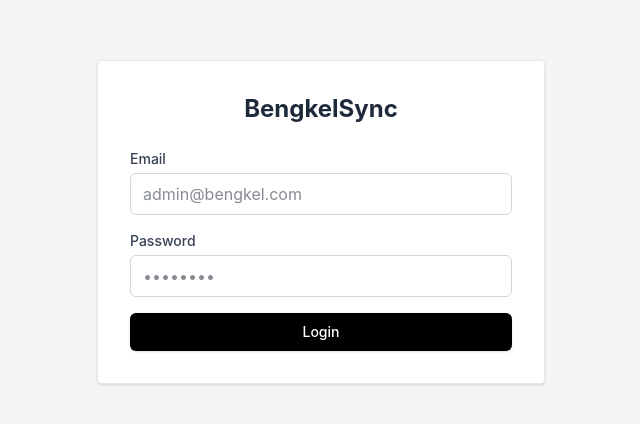
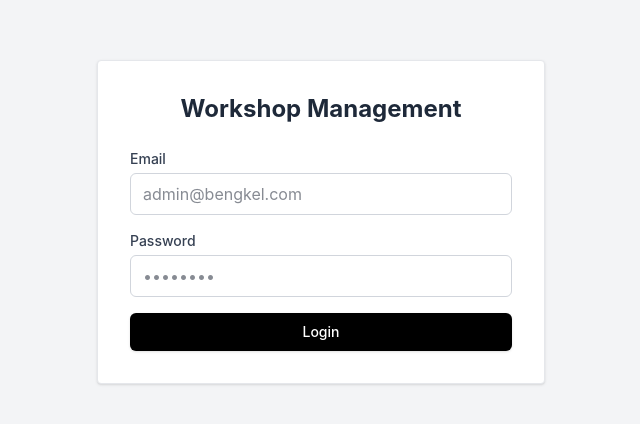
Before and after one commit to appdevop666-cmyk/workshop-management, a React (Vite) app: page /login in a window 1280 px wide. Shown: the part 178-602 px from the top of the page, without its empty margins (319-959 px from the left). Built offline with nearby package versions, Linux system fonts and the light colour scheme; no server answers; the database is empty.

Commit message:
Rename BengkelSync to Workshop Management

```diff
--- a/src/components/VerifikatorLayout.jsx
+++ b/src/components/VerifikatorLayout.jsx
@@ -21,7 +21,7 @@ export default function VerifikatorLayout({ children }) {
       {/* Sidebar */}
       <aside className="w-64 bg-[#F8F9FA] border-r border-gray-200 flex flex-col print:hidden">
         <div className="p-6">
-          <h1 className="text-xl font-bold tracking-tight text-black">BengkelSync</h1>
+          <h1 className="text-xl font-bold tracking-tight text-black">Workshop Management</h1>
           <p className="text-xs text-gray-500 mt-1 font-medium">Workshop Management</p>
         </div>
 
--- a/src/pages/InvoiceDetail.jsx
+++ b/src/pages/InvoiceDetail.jsx
@@ -112,7 +112,7 @@ export default function InvoiceDetail() {
               <Wrench className="w-6 h-6 text-white" />
             </div>
             <div>
-              <h2 className="text-xl font-bold text-gray-900">{companySettings?.company_name || 'BengkelSync'}</h2>
+              <h2 className="text-xl font-bold text-gray-900">{companySettings?.company_name || 'Workshop Management'}</h2>
               <p className="text-sm text-gray-500 mt-1 whitespace-pre-line">{companySettings?.company_address || 'Jl. Sudirman No. 123, Jakarta'}</p>
             </div>
           </div>
@@ -203,7 +203,7 @@ export default function InvoiceDetail() {
         {/* Footer */}
         <div className="border-t border-gray-200 pt-8 text-center">
           <p className="text-sm text-gray-900 mb-2">Metode Pembayaran: <strong className="font-bold">{companySettings?.payment_method || 'Transfer Bank'}</strong></p>
-          <p className="text-xs text-gray-500 italic">Terima kasih telah mempercayakan kendaraan Anda pada {companySettings?.company_name || 'BengkelSync'}.</p>
+          <p className="text-xs text-gray-500 italic">Terima kasih telah mempercayakan kendaraan Anda pada {companySettings?.company_name || 'Workshop Management'}.</p>
         </div>
 
       </div>
--- a/src/pages/Login.jsx
+++ b/src/pages/Login.jsx
@@ -30,7 +30,7 @@ export default function Login() {
   return (
     <div className="flex min-h-screen items-center justify-center bg-gray-100">
       <div className="w-full max-w-md p-8 bg-white rounded shadow-sm border border-gray-200">
-        <h1 className="text-2xl font-bold text-center mb-6 text-gray-800">BengkelSync</h1>
+        <h1 className="text-2xl font-bold text-center mb-6 text-gray-800">Workshop Management</h1>
 
         {error && (
           <div className="mb-4 p-3 bg-red-50 text-red-700 border border-red-200 rounded text-sm">
```
